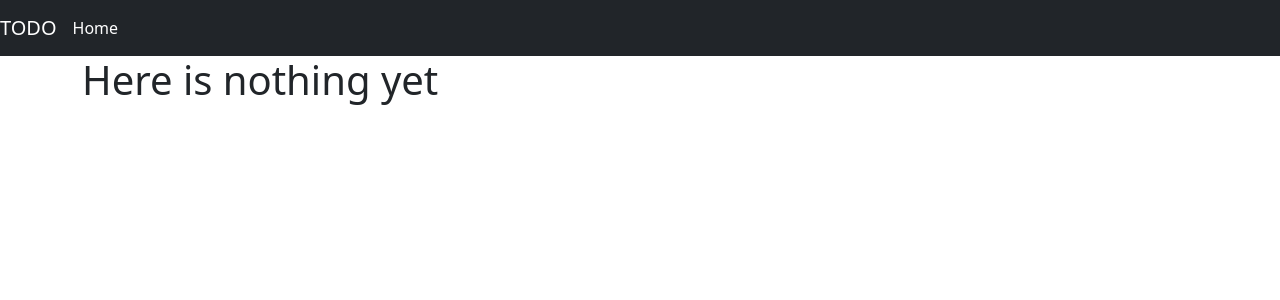
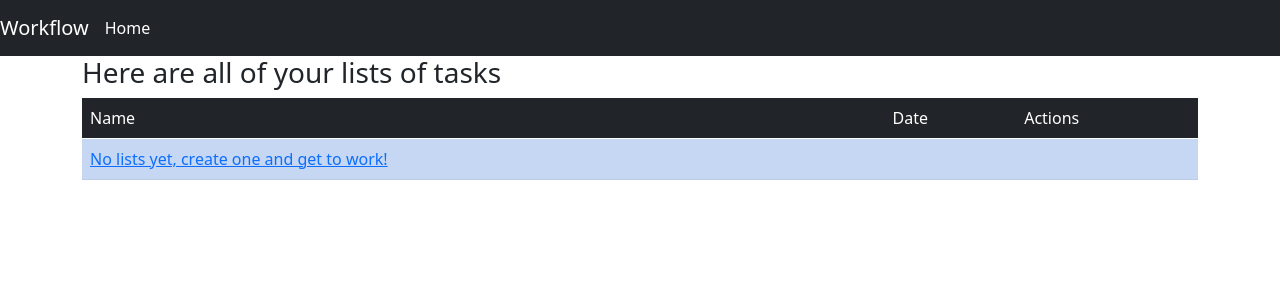
Before and after one commit to iwnlMski/TODO-web-application, a Django app: page / in a window 1280 px wide. Shown: the top 300 px of the page. Run offline with Django 3.2, Linux system fonts and the light colour scheme; parts of the project's set-up code (start-up, migrations or seed data) failed here and were passed over.

Commit message:
Create template for showing bundles on index.html

```diff
--- a/main_page/urls.py
+++ b/main_page/urls.py
@@ -2,5 +2,6 @@ from django.urls import path
 from main_page import views
 
 urlpatterns = [
-    path('', views.index, name='index')
+    path('', views.index, name='index'),
+    path('anothersite', views.test(), name='test'),
 ]
--- a/main_page/views.py
+++ b/main_page/views.py
@@ -4,4 +4,9 @@ from django.shortcuts import render
 def index(request):
     my_dict = {"test": "test"}
     return render(request, 'main_page/index.html', context=my_dict)
+
+
 # Create your views here.
+def test(request):
+    my_dict = {"test": "test"}
+    return render(request, 'main_page/test.html', context=my_dict)
--- a/static/css/style.css
+++ b/static/css/style.css
@@ -0,0 +1,3 @@
+h1{
+    color: red;
+}
--- a/static/js/scripts.js
+++ b/static/js/scripts.js
@@ -0,0 +1 @@
+console.log("helo")
--- a/templates/main_page/index.html
+++ b/templates/main_page/index.html
@@ -1,24 +1,53 @@
+{% load static %}
 <!DOCTYPE html>
-{% load static %}
 <html lang="en">
 <head>
     <meta charset="UTF-8">
     <title>Title</title>
     <link href="https://cdn.jsdelivr.net/npm/bootstrap@5.0.0-beta1/dist/css/bootstrap.min.css" rel="stylesheet" integrity="sha384-giJF6kkoqNQ00vy+HMDP7azOuL0xtbfIcaT9wjKHr8RbDVddVHyTfAAsrekwKmP1" crossorigin="anonymous">
     <script src="https://cdn.jsdelivr.net/npm/bootstrap@5.0.0-beta1/dist/js/bootstrap.bundle.min.js" integrity="sha384-ygbV9kiqUc6oa4msXn9868pTtWMgiQaeYH7/t7LECLbyPA2x65Kgf80OJFdroafW" crossorigin="anonymous"></script>
+    <link rel="stylesheet" type="text/css" href="{% static 'css/style.css' %}">
 </head>
 <body>
     <nav class="navbar navbar-dark bg-dark">
-        <a class="navbar-brand">TODO</a>
+        <a class="navbar-brand">Workflow</a>
         <ul class="navbar-nav me-auto">
             <li class="nav-item">
-                <a class="nav-link active" aria-current="page" href="#">Home</a>
+                <a class="nav-link active" aria-current="page" href="">Home</a>
             </li>
         </ul>
     </nav>
 
     <div class="container">
-        <h1>Here is nothing yet</h1>
+        <h3>Here are all of your lists of tasks</h3>
+        <table class="table table-primary table-striped table-hover table-responsive-sm">
+            <thead>
+                <tr class="table-dark">
+                    <td class="table-dark">Name</td>
+                    <td class="table-dark">Date</td>
+                    <td class="table-dark">Actions</td>
+                </tr>
+            </thead>
+            <tbody>
+            {% if all_bundles_list %}
+                {% for bundle in all_bundles_list %}
+                    <tr>
+                        <td>first</td>
+                        <td>10.10.2000</td>
+                        <td>delete_btn share_btn</td>
+                    </tr>
+                {% endfor %}
+            {% else %}
+                <tr>
+                    <td><a href="/anothersite">No lists yet, create one and get to work!</a></td>
+                    <td></td>
+                    <td></td>
+                </tr>
+
+            {% endif %}
+            </tbody>
+        </table>
     </div>
+
 </body>
 </html>
--- a/todo_project/settings.py
+++ b/todo_project/settings.py
@@ -120,3 +120,4 @@ USE_TZ = True
 # https://docs.djangoproject.com/en/3.1/howto/static-files/
 
 STATIC_URL = '/static/'
+STATIC_DIR = Path.joinpath(BASE_DIR, 'static')
--- a/todo_project/urls.py
+++ b/todo_project/urls.py
@@ -21,5 +21,6 @@ from main_page import views
 urlpatterns = [
     path('admin/', admin.site.urls),
     path('', include('main_page.urls')),
+    path('/anothersite', include('main_page.urls')),
     path('', views.index, name='index'),
 ]
```
Also changed, not shown: templates/main_page/test.html (added, +10 -0 lines).
